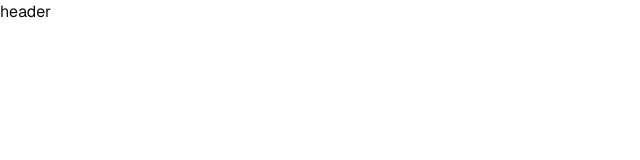
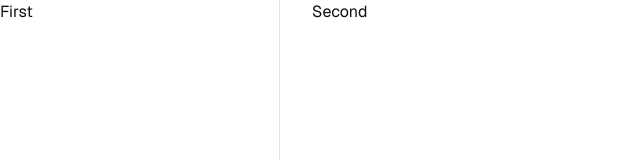
Before and after one commit to evgenyvolovlikov/ngalg-frontend, an Angular app: page / in a window 1280 px wide. Shown: the top 160 px of the page, without its empty margins (0-640 px from the left). Built offline with nearby package versions, Linux system fonts and the light colour scheme.

Commit message:
feat: add commitlint, fix styles

```diff
--- a/package.json
+++ b/package.json
@@ -32,6 +32,8 @@
     "@angular/build": "^22.0.5",
     "@angular/cli": "^22.0.5",
     "@angular/compiler-cli": "^22.0.0",
+    "@commitlint/cli": "^21.2.2",
+    "@commitlint/config-conventional": "^21.2.2",
     "@eslint/js": "^10.0.1",
     "@trivago/prettier-plugin-sort-imports": "^6.0.2",
     "angular-eslint": "22.1.0",
--- a/src/app/ui/app.component.html
+++ b/src/app/ui/app.component.html
@@ -1,3 +1,4 @@
-<div>
-  <app-header />
-</div>
+<app-sidebar-layout>
+  <div layout-sidebar>First</div>
+  <div>Second</div>
+</app-sidebar-layout>
--- a/src/app/ui/app.component.ts
+++ b/src/app/ui/app.component.ts
@@ -1,10 +1,10 @@
 import { Component, signal } from '@angular/core';
 
-import { HeaderComponent } from '@widgets/header';
+import { SidebarLayoutComponent } from '@shared/sidebar-layout';
 
 @Component({
     selector: 'app-root',
-    imports: [HeaderComponent],
+    imports: [SidebarLayoutComponent],
     templateUrl: './app.component.html',
 })
 export class AppComponent {
--- a/src/shared/sidebar-layout/ui/sidebar-layout.component.scss
+++ b/src/shared/sidebar-layout/ui/sidebar-layout.component.scss
@@ -1,13 +1,16 @@
 @use 'media' as media;
 
 :host {
+    --sidebar-width: 17.5rem; /* 280px в rem */
+    --scrollbar-width: 0.25rem; /* 4px в rem */
+
     display: block;
     width: 100%;
 }
 
 .sidebar-layout {
     display: grid;
-    grid-template-columns: 280px 1fr;
+    grid-template-columns: var(--sidebar-width) 1fr;
     gap: var(--unit-8);
     align-items: start;
     width: 100%;
@@ -26,7 +29,7 @@
         scrollbar-width: thin;
 
         &::-webkit-scrollbar {
-            width: 4px;
+            width: var(--scrollbar-width);
         }
 
         &::-webkit-scrollbar-thumb {
```
Also changed, not shown: .commitlintrc.json (added), 2 other files (tests, documents, lock files or other folders).
